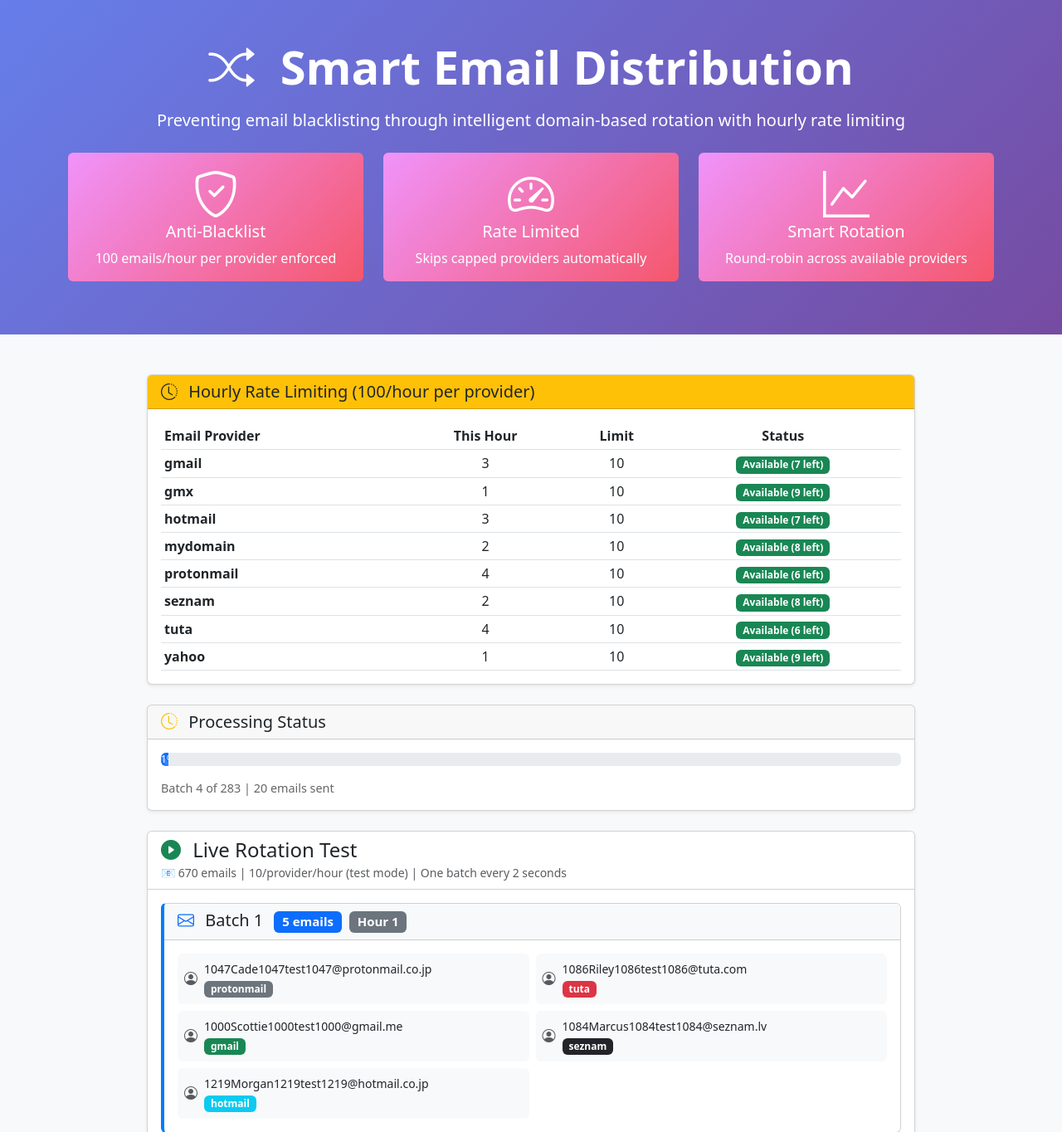
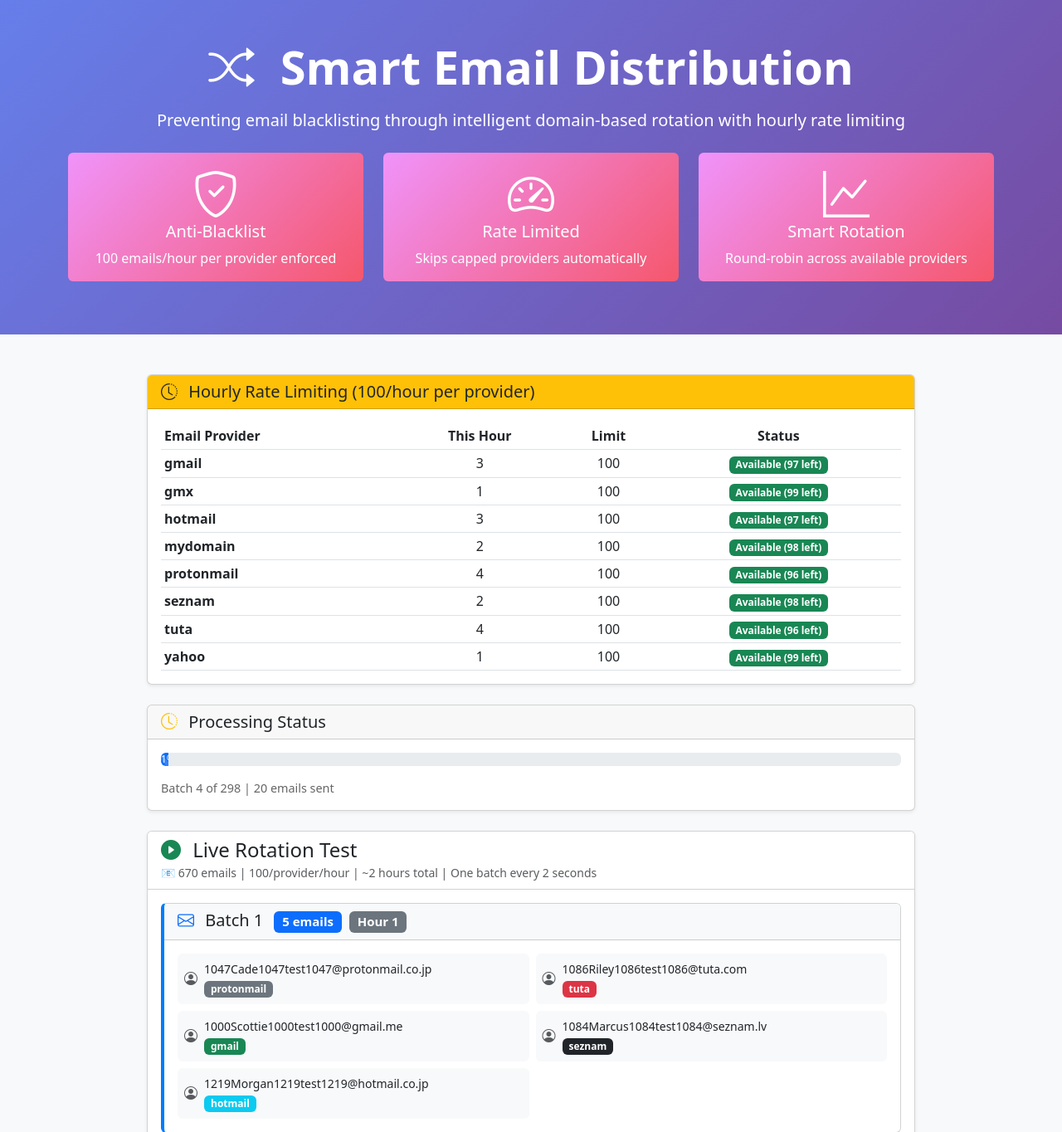
Before and after one commit to hengvenchang/newsletter-rotator, a PHP site: page / in a window 1280 px wide. Shown: the part 57-1421 px from the top of the page at 83% size. Run offline with PHP 8.4, Linux system fonts and the light colour scheme; data comes from the database, SQL or seed files in the repository; data that the repository does not hold is empty.

Commit message:
Restore hourly limit to 100/provider/hour for production
Changed back from 10 (test mode) to 100 (production-safe). UI description
updated to show '100/provider/hour | ~2 hours total'.

```diff
--- a/index.php
+++ b/index.php
@@ -285,7 +285,7 @@ $hourlyLimitJs = $rotator->getHourlyLimit();
                             Live Rotation Test
                         </h2>
                         <small class="text-muted">
-                            📧 670 emails | 10/provider/hour (test mode) | One batch every 2 seconds
+                            📧 670 emails | 100/provider/hour | ~2 hours total | One batch every 2 seconds
                         </small>
                     </div>
                     <div class="card-body">
--- a/services/Rotator.php
+++ b/services/Rotator.php
@@ -26,8 +26,8 @@ class Rotator {
     /** @var mysqli Database connection */
     private $conn;
 
-    /** @var int Hourly limit per provider (10 for testing, normally 100 emails/hour) */
-    private $hourlyLimit = 10;
+    /** @var int Hourly limit per provider (100 emails/hour is safe) */
+    private $hourlyLimit = 100;
 
     /** @var int Current hour (in second increments for grouping) */
     private $currentHour;
```
